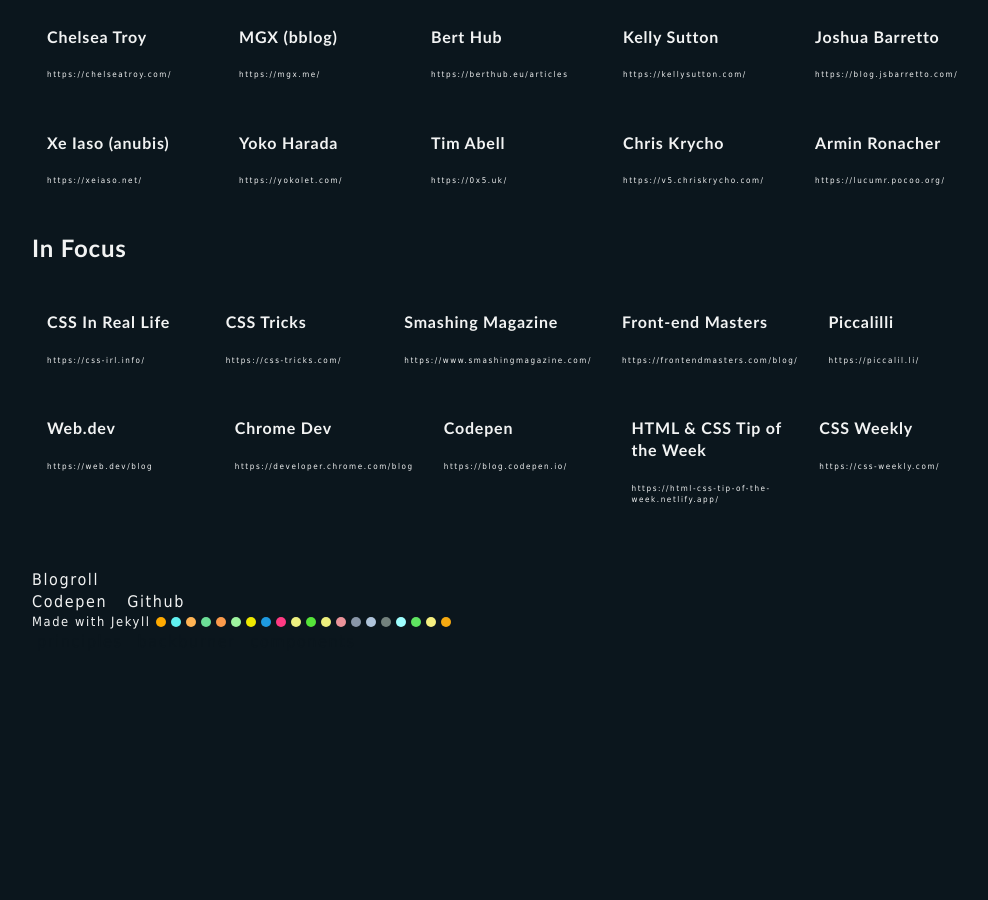
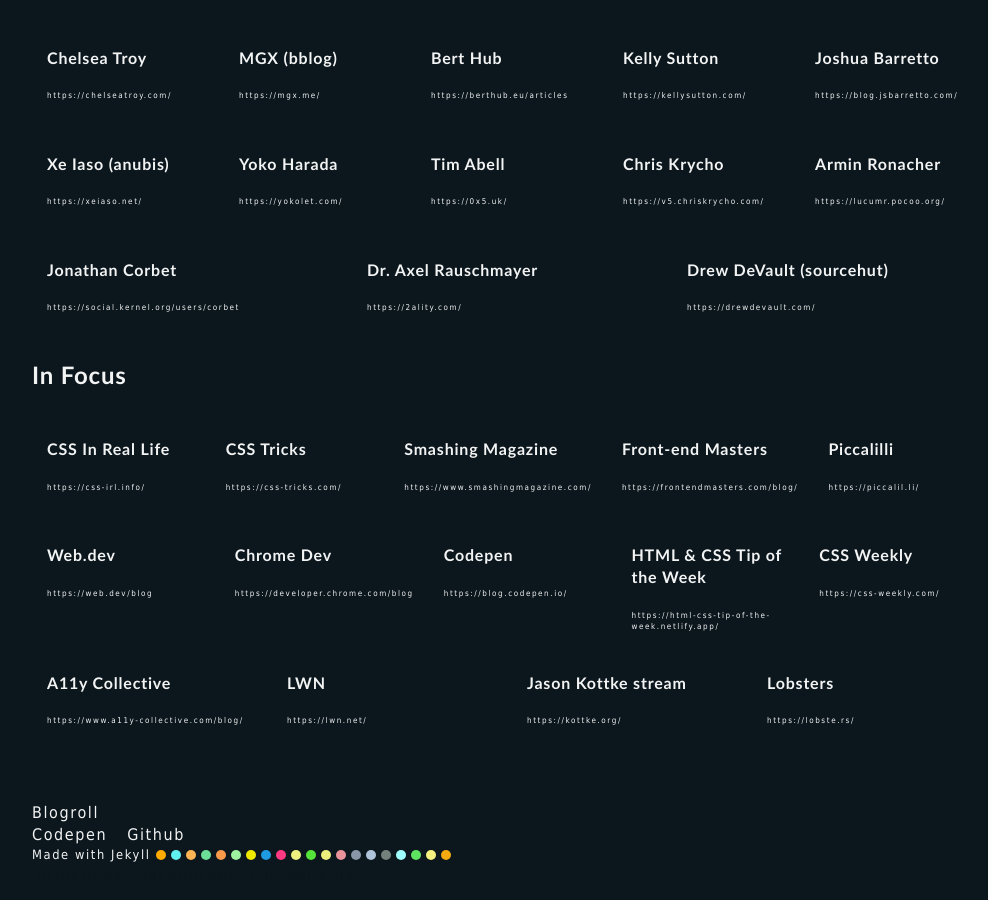
Before and after one commit to mpdagang/mpdagang.github.io, a Jekyll site: the page built from _pages/blogroll.html, in a window 1280 px wide and 900 px high, scrolled down 3046 px. Shown: the whole window, without its empty margins (128-1116 px from the left). Built offline with Jekyll 4.4.1, drawn with Linux system fonts in a browser that asks for light colours; before the commit the page ends 3728 px from its top, so only the background shows below that; some of the changed text lies outside the part shown.

Commit message:
general updates

```diff
--- a/_data/engineers.yaml
+++ b/_data/engineers.yaml
@@ -27,3 +27,12 @@
 
 - name: Armin Ronacher
   site: https://lucumr.pocoo.org/
+
+- name: Jonathan Corbet
+  site: https://social.kernel.org/users/corbet
+
+- name: Dr. Axel Rauschmayer
+  site: https://2ality.com/
+
+- name: Drew DeVault (sourcehut)
+  site: https://drewdevault.com/
--- a/_data/infocii.yaml
+++ b/_data/infocii.yaml
@@ -27,3 +27,15 @@
 
 - name: CSS Weekly
   site: https://css-weekly.com/
+
+- name: A11y Collective
+  site: https://www.a11y-collective.com/blog/
+
+- name: LWN
+  site: https://lwn.net/
+
+- name: Jason Kottke stream
+  site: https://kottke.org/
+
+- name: Lobsters
+  site: https://lobste.rs/
--- a/_pages/readings.html
+++ b/_pages/readings.html
@@ -11,36 +11,22 @@
 
     <details>
       <summary>Web Development</summary>
-
-      <div class="p-rdg-content">
-        <strong>Web Technologies (MDN Teaching)</strong>
-        <div class="mp-l-grid-2">
-
+        <div class="p-rdg-content mp-l-grid-2">
           <ul>
             <li><a href="https://developer.mozilla.org/en-US/docs/Web">In the beginning, there were Web Technologies</a></li>
             <li><a href="https://developer.mozilla.org/en-US/docs/Learn">Learn Web Development: the first Step</a></li>
-
             <li><a href="https://developer.mozilla.org/en-US/docs/Web/HTML">HTML: Structure the Web</a></li>
             <li><a href="https://developer.mozilla.org/en-US/docs/Web/CSS">CSS: Style the Web</a></li>
             <li><a href="https://developer.mozilla.org/en-US/docs/Web/JavaScript">Javascript: <i>Interact</i> the Web </a></li>
             <li><a href="https://developer.mozilla.org/en-US/docs/Web/API">Web API: <b>Buff</b> the Web</a></li>
             <li><a href="https://developer.mozilla.org/en-US/docs/Web/HTTP/">HTTP: Talk the Web</a></li>
           </ul>
-
           <ul>
             <li><a href="https://developer.mozilla.org/en-US/docs/Learn/HTML/Introduction_to_HTML">HTML is everywhere. It's all around us. Even now in this very website.</a></li>
             <li><a href="https://developer.mozilla.org/en-US/docs/Learn/CSS/First_steps/What_is_CSS">CSS is the world that has been pulled over our eyes.</a></li>
             <li><a href="https://developer.mozilla.org/en-US/docs/Web/JavaScript/Guide/Introduction#what_is_javascript">What IS Javascript? How do you DEFINE Javascript?</a></li>
           </ul>
-
         </div>
-        <strong>Web Components in focus</strong>
-        <p>to follow...</p>
-        <p>Really leaning on this one as concepts from js frameworks become native to the web.</p>
-        <div class="mp-l-grid-2">
-        </div>
-      </div>
-
     </details>
     <!--<details>
       <summary>Server, Web Hosting/Maintenance</summary>
@@ -67,7 +54,6 @@
           <li><a href="https://css-tricks.com/almanac/">CSS Almanac</a></li>
           <li><a href="https://html.spec.whatwg.org/">HTML Standards</a></li>
           <li><a href="https://web.dev/learn/html">HTML (Solid Overview)</a></li><!-- by Estelle Weyl -->
-
         </ul>
       </div>
     </details>
@@ -100,6 +87,30 @@
           <li><a href="https://justaqrcode.com/">QR Generator</a></li>
           <li><a href="https://svg-path-visualizer.netlify.app/">SVG Path Visualizer</a></li>
           <li><a href="https://www.favicon.cc/">Favicon Generator</a></li>
+          <li><a href="https://ln.ht/">LinkHut: social bookmarking service</a></li>
+        </ul>
+      </div>
+    </details>
+
+    <details>
+      <summary>API and Data</summary>
+      <div class="p-rdg-content mp-l-grid-2">
+        <ul>
+          <li><a href="https://www.flickr.com/services/api/">Flickr API</a></li>
+          <li><a href="https://api.nasa.gov/">NASA API</a></li>
+          <li><a href="https://berthub.eu/articles/skewdb/">SkewDB: free DB of GC and skews of chromosomes</a></li>
+          <li><a href="https://pirateweather.net/en/latest/">Pirate Weather API</a></li>
+        </ul>
+      </div>
+    </details>
+
+    <details>
+      <summary>Sundry</summary>
+      <div class="p-rdg-content mp-l-grid-2">
+        <ul>
+          <li><a href="https://earth.nullschool.net/">Earth Wind Visualizer</a></li>
+          <li><a href="https://unsplash.com/">Unsplash: freely usable images</a></li>
+          <li><a href="https://annas-archive.org">Anna: Non-profit knowledge preservation</a></li>
         </ul>
       </div>
     </details>
```
Also changed, not shown: other parts of _pages/readings.html (+2 -0 lines), _data/webmasters.yaml (+6 -3 lines), _pages/web-component-hord.html (+18 -9 lines).
